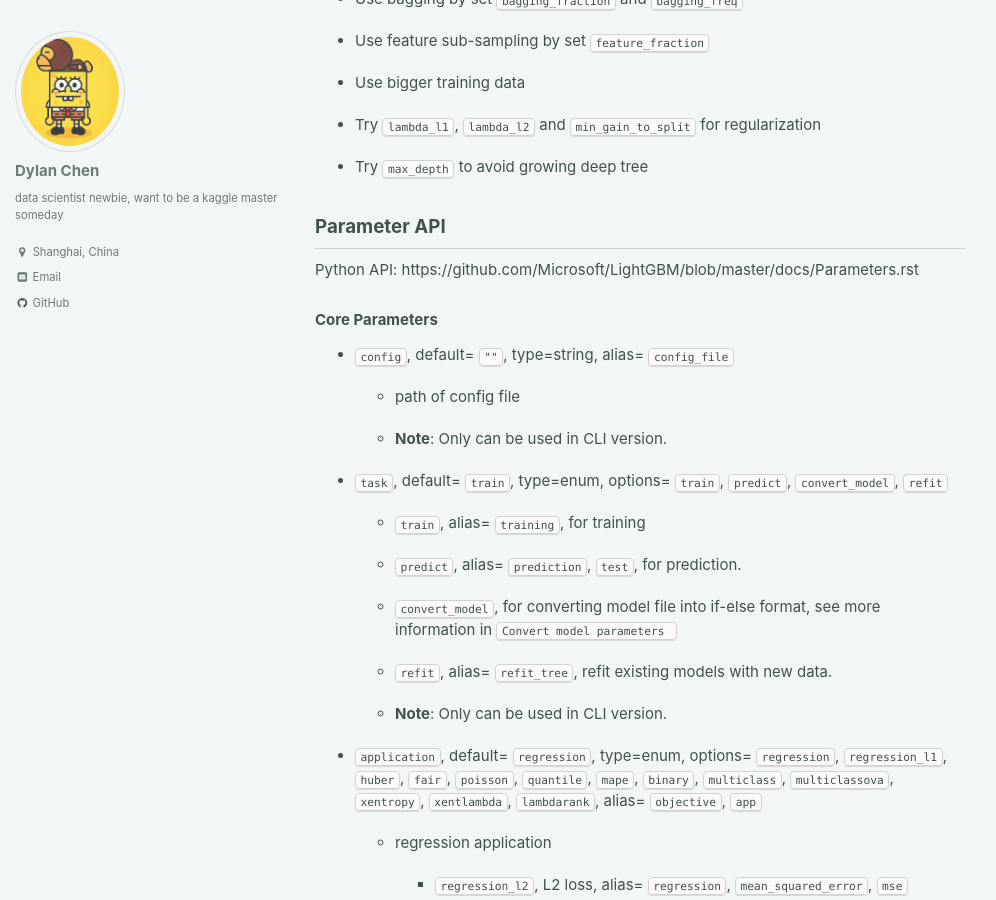
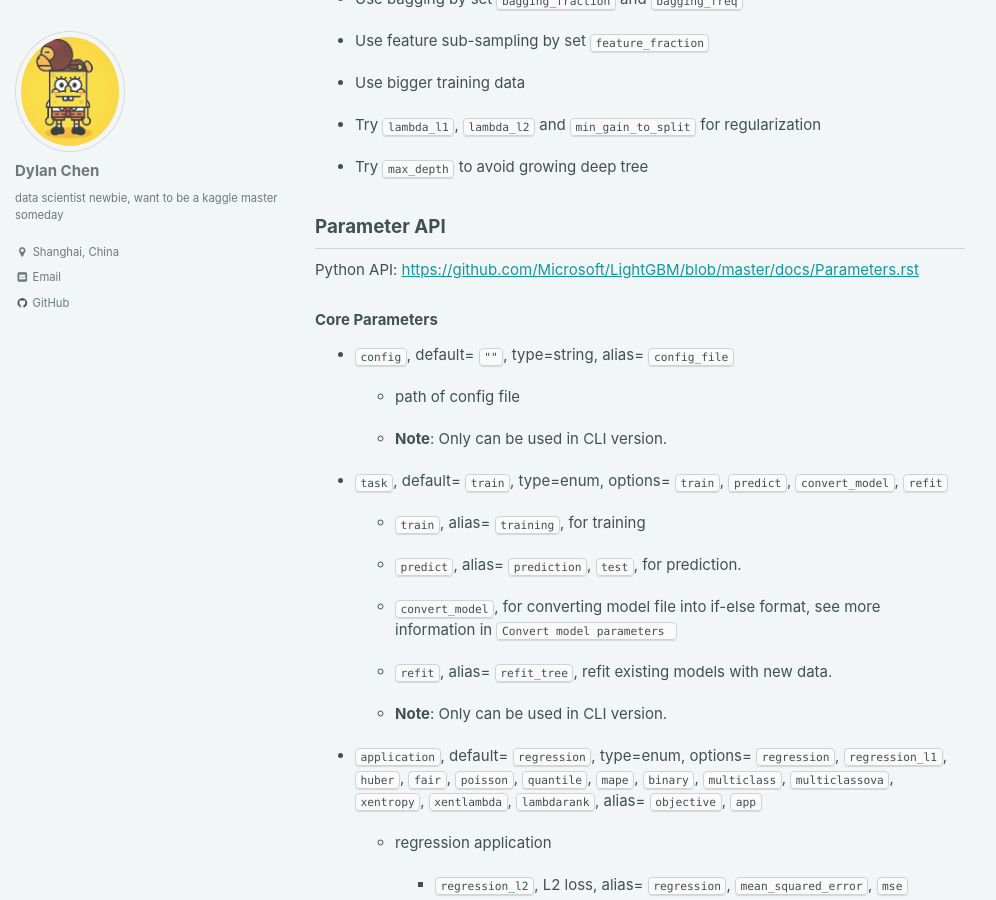
Before and after one commit to dylanchen0114/blog_pages, a Jekyll site: the page built from _posts/2017-01-07-lightgbm-tutorial.md, in a window 1280 px wide and 900 px high, scrolled down 1553 px. Shown: the whole window, without its empty margins (0-996 px from the left). Built offline with Jekyll 4.4.1, drawn with Linux system fonts in a browser that asks for light colours; part of the change alters nothing that is shown.

```diff
--- a/_posts/2017-01-07-lightgbm-tutorial.md
+++ b/_posts/2017-01-07-lightgbm-tutorial.md
@@ -82,7 +82,7 @@ To get good results using a leaf-wise tree, these are some important parameters:
 
 ## Parameter API
 
-Python API: https://github.com/Microsoft/LightGBM/blob/master/docs/Parameters.rst
+Python API: [https://github.com/Microsoft/LightGBM/blob/master/docs/Parameters.rst](https://github.com/Microsoft/LightGBM/blob/master/docs/Parameters.rst)
 
 ### Core Parameters
 
```
